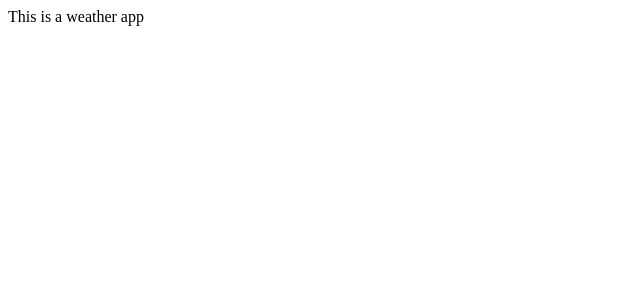
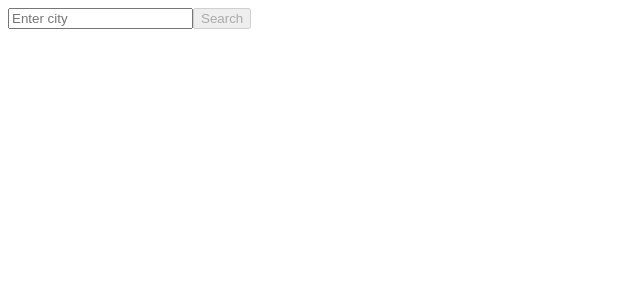
Before and after one commit to jayH4487/weather-app-react, a React (Create React App) app: page / in a window 1280 px wide. Shown: the top 300 px of the page, without its empty margins (0-640 px from the left). Built offline with nearby package versions, Linux system fonts and the light colour scheme.

Commit message:
add search bar

```diff
--- a/package.json
+++ b/package.json
@@ -9,6 +9,7 @@
     "react": "^17.0.1",
     "react-dom": "^17.0.1",
     "react-scripts": "4.0.0",
+    "styled-components": "^5.2.1",
     "web-vitals": "^0.2.4"
   },
   "scripts": {
--- a/src/App.js
+++ b/src/App.js
@@ -1,9 +1,11 @@
 import React from "react"
+
+import { SearchContainer } from "./containers/search"
 
 function App() {
   return (
     <div>
-        This is a weather app
+        <SearchContainer></SearchContainer>
     </div>
   )
 }
--- /dev/null
+++ b/src/components/search/index.js
@@ -0,0 +1,29 @@
+import React from "react"
+
+import { Container, Form, Input, Button } from "./styles/search"
+
+export default function Search({ children, ...restProps }) {
+    return (
+        <Container {...restProps}>
+            {children}
+        </Container>
+    )
+}
+
+Search.Form = function SearchForm({ children, ...restProps }) {
+    return (
+        <Form {...restProps}>{children}</Form>
+    )
+}
+
+Search.Input = function SearchInput(props) {
+    return (
+        <Input {...props} />
+    )
+}
+
+Search.Button = function SearchButton({ children, ...restProps }) {
+    return (
+        <Button {...restProps}>{children}</Button>
+    )
+}
--- /dev/null
+++ b/src/components/search/styles/search.js
@@ -0,0 +1,18 @@
+import styled from "styled-components"
+
+
+export const Container = styled.div`
+
+`
+
+export const Form = styled.form`
+
+`
+
+export const Input = styled.input`
+
+`
+
+export const Button = styled.button`
+
+`
--- /dev/null
+++ b/src/containers/search.js
@@ -0,0 +1,33 @@
+import React, { useState } from "react"
+
+import Search from "../components/search"
+
+export function SearchContainer() {
+
+    const [city, setCity] = useState("")
+
+    const isInputInValid = city === ""
+
+    const handleSubmit = (event) => {
+        event.preventDefault()
+    }
+
+    return (
+        <Search>
+            <Search.Form onSubmit={handleSubmit} method="POST">
+                <Search.Input
+                    placeholder="Enter city"
+                    type="text"
+                    name="city"
+                    value={city}
+                    onChange={({ target }) => setCity(target.value)}
+                />
+                <Search.Button
+                    disabled={isInputInValid}
+                >
+                    Search
+                </Search.Button>
+            </Search.Form>
+        </Search>
+    )
+}
```
Also changed, not shown: 1 other file (tests, documents, lock files or other folders).
